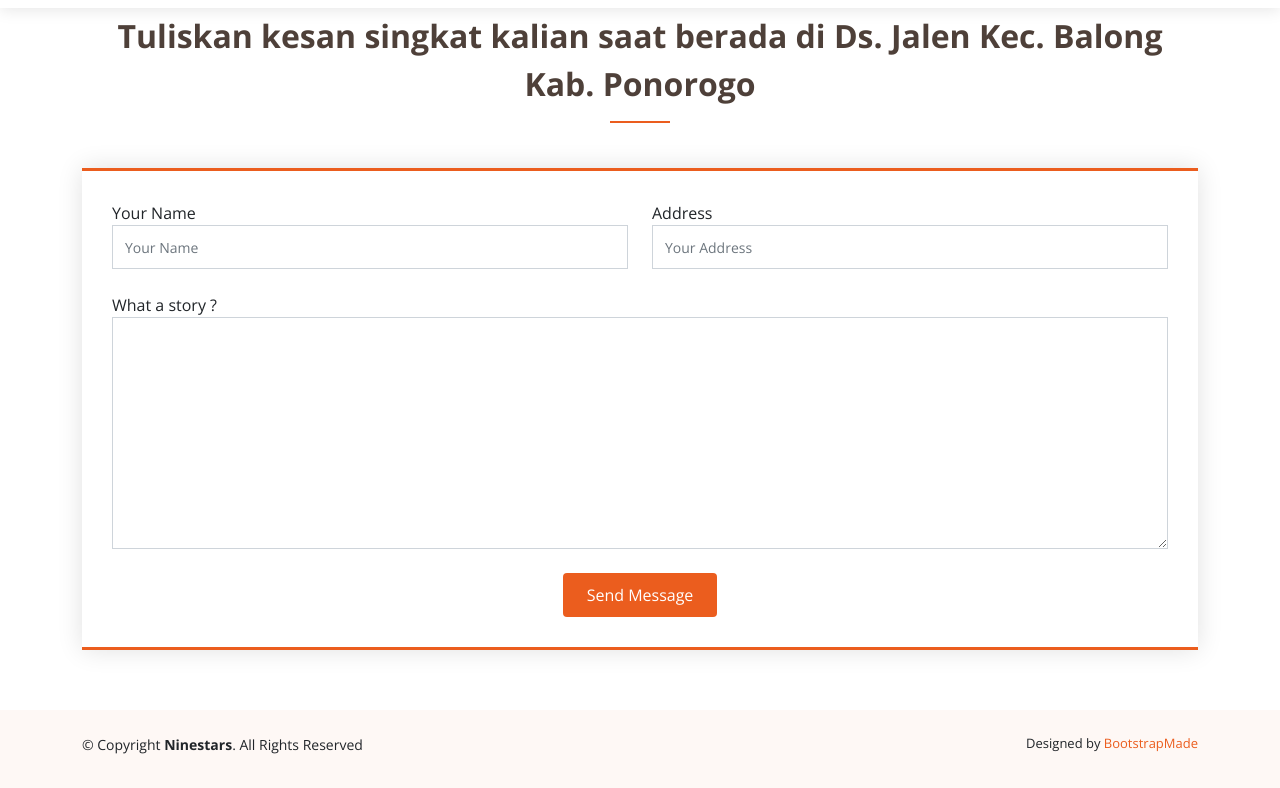
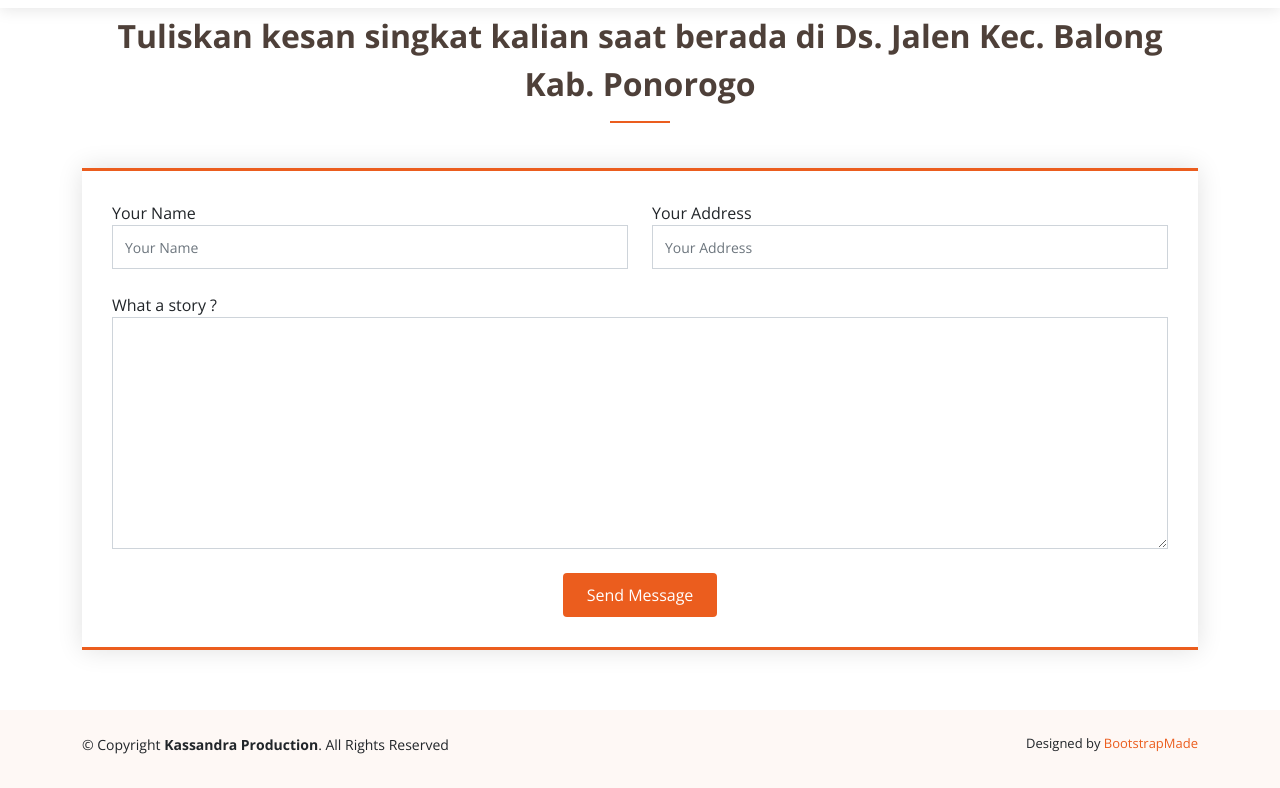
Before and after one commit to ErickWahyudy/ninestars, a plain HTML site: page index.html in a window 1280 px wide. Shown: the part 64-852 px from the top of the page. Drawn offline with nearby package versions, Linux system fonts and the light colour scheme.

Commit message:
update index

```diff
--- a/assets/vendor/php-email-form/validate.js
+++ b/assets/vendor/php-email-form/validate.js
@@ -21,6 +21,8 @@
         displayError(thisForm, 'Terima kasih sudah mengirim jawaban kalian gaiss')
         return;
       }
+
+
 
       // if( ! action ) {
       //   displayError(thisForm, 'The form action property is not set!')
--- a/index.html
+++ b/index.html
@@ -73,7 +73,7 @@
                   <input type="text" name="name" class="form-control" id="name" placeholder="Your Name" required>
                 </div>
                 <div class="form-group col-md-6 mt-3 mt-md-0">
-                  <label for="name">Address</label>
+                  <label for="name">Your Address</label>
                   <input type="text" class="form-control" name="address" id="address" placeholder="Your Address" required>
                 </div>
               </div>
@@ -101,7 +101,7 @@
   <footer id="footer">
     <div class="container py-4">
       <div class="copyright">
-        &copy; Copyright <strong><span>Ninestars</span></strong>. All Rights Reserved
+        &copy; Copyright <strong><span>Kassandra Production</span></strong>. All Rights Reserved
       </div>
       <div class="credits">
         <!-- All the links in the footer should remain intact. -->
```
